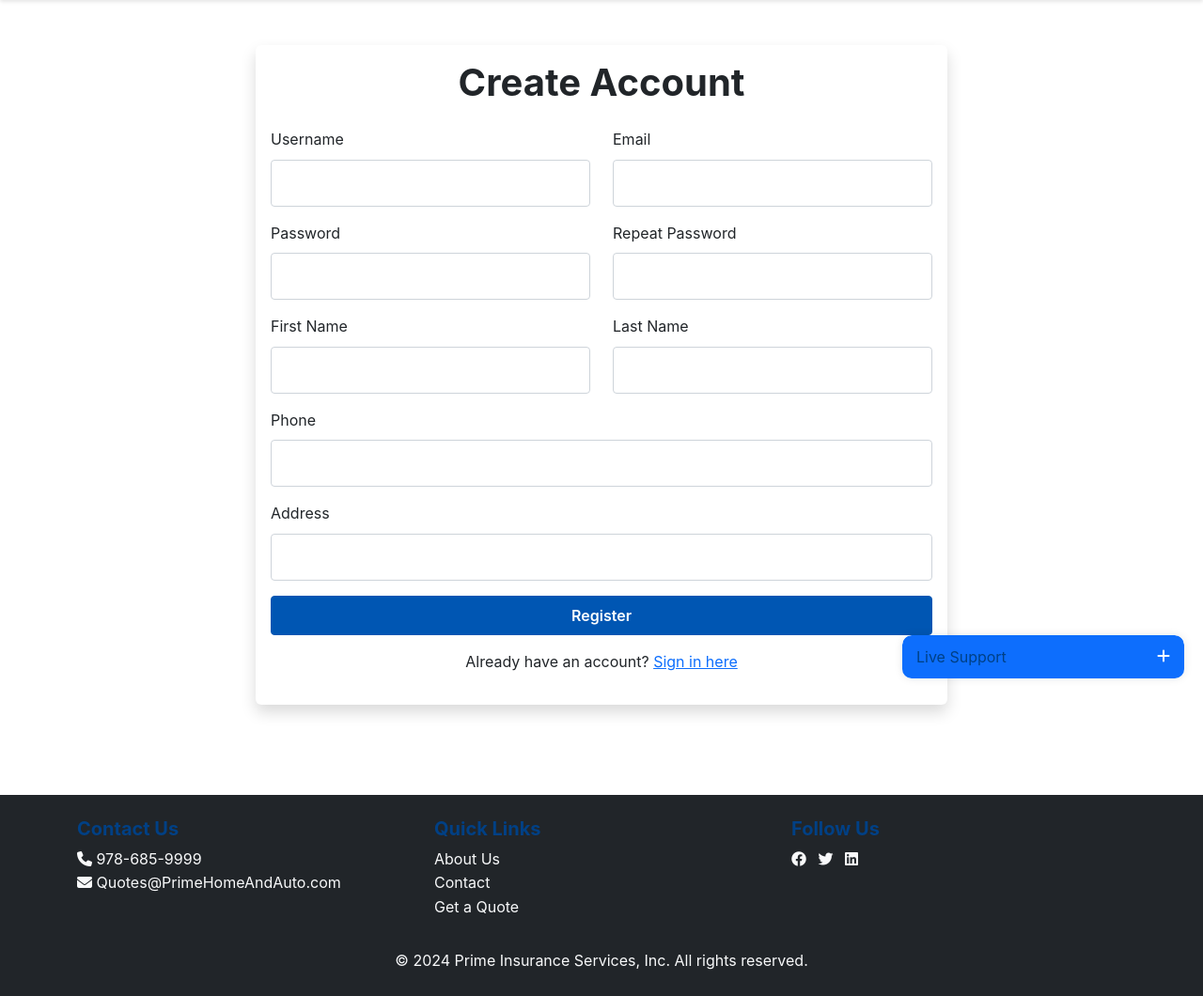
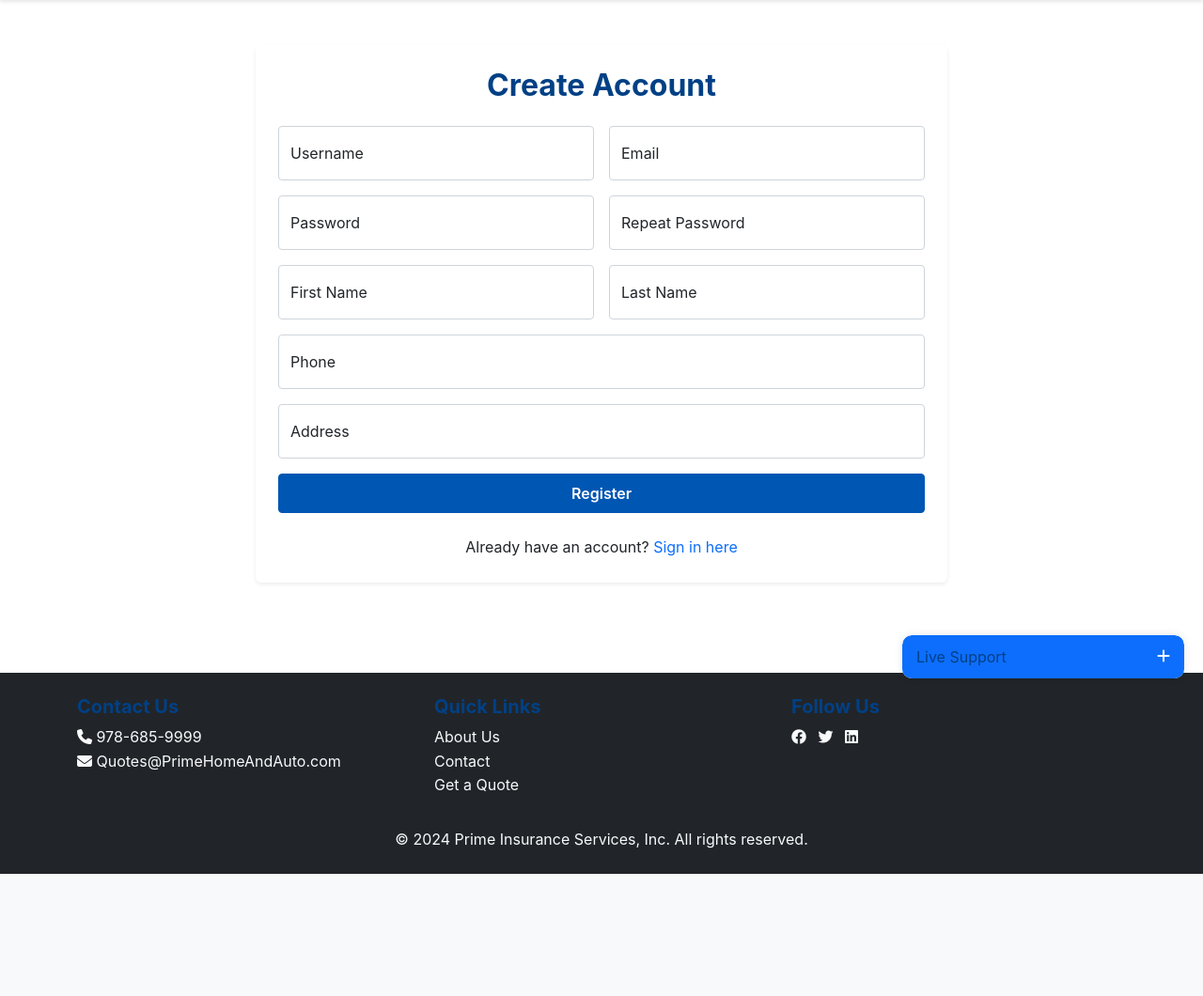
Before and after one commit to ccandelora/SEOPerfection, a Flask app: page /register in a window 1280 px wide. Shown: the part 58-1118 px from the top of the page at 94% size. After the commit the page ends 988 px from the top, so only its background shows below. Run offline with Flask 3, Linux system fonts and the light colour scheme; data that the repository does not hold is empty; some libraries are stand-ins or nearby versions.

Commit message:
Agent query: Can you check if the registration form is now properly styled with floating labels and if submitting the form redirects to the onboarding wizard?
Update registration form styling and layout using Bootstrap's form-floating classes.

Screenshot: https://storage.googleapis.com/screenshot-production-us-central1/8837a8ce-5c91-4b82-a5a9-dc91a1823feb/727f6ab8-dc11-44c8-b3c2-1dac9c9a3fdb.jpg

```diff
--- a/templates/auth/register.html
+++ b/templates/auth/register.html
@@ -6,79 +6,91 @@
 <div class="container py-5">
     <div class="row justify-content-center">
         <div class="col-md-8">
-            <div class="card shadow">
-                <div class="card-body">
-                    <h1 class="card-title text-center mb-4">Create Account</h1>
+            <div class="card shadow-sm">
+                <div class="card-body p-4">
+                    <h2 class="text-center mb-4">Create Account</h2>
                     <form method="POST" action="{{ url_for('register') }}" class="needs-validation" novalidate>
                         {{ form.hidden_tag() }}
-                        <div class="row">
-                            <div class="col-md-6 mb-3">
-                                {{ form.username.label(class="form-label") }}
-                                {{ form.username(class="form-control") }}
+                        <div class="row g-3">
+                            <div class="col-md-6">
+                                <div class="form-floating">
+                                    {{ form.username(class="form-control", placeholder="Username") }}
+                                    {{ form.username.label }}
                                     {% for error in form.username.errors %}
                                         <div class="invalid-feedback d-block">{{ error }}</div>
                                     {% endfor %}
                                 </div>
-                            <div class="col-md-6 mb-3">
-                                {{ form.email.label(class="form-label") }}
-                                {{ form.email(class="form-control") }}
+                            </div>
+                            <div class="col-md-6">
+                                <div class="form-floating">
+                                    {{ form.email(class="form-control", placeholder="Email") }}
+                                    {{ form.email.label }}
                                     {% for error in form.email.errors %}
                                         <div class="invalid-feedback d-block">{{ error }}</div>
                                     {% endfor %}
                                 </div>
                             </div>
-                        <div class="row">
-                            <div class="col-md-6 mb-3">
-                                {{ form.password.label(class="form-label") }}
-                                {{ form.password(class="form-control") }}
+                            <div class="col-md-6">
+                                <div class="form-floating">
+                                    {{ form.password(class="form-control", placeholder="Password") }}
+                                    {{ form.password.label }}
                                     {% for error in form.password.errors %}
                                         <div class="invalid-feedback d-block">{{ error }}</div>
                                     {% endfor %}
                                 </div>
-                            <div class="col-md-6 mb-3">
-                                {{ form.password2.label(class="form-label") }}
-                                {{ form.password2(class="form-control") }}
+                            </div>
+                            <div class="col-md-6">
+                                <div class="form-floating">
+                                    {{ form.password2(class="form-control", placeholder="Repeat Password") }}
+                                    {{ form.password2.label }}
                                     {% for error in form.password2.errors %}
                                         <div class="invalid-feedback d-block">{{ error }}</div>
                                     {% endfor %}
                                 </div>
                             </div>
-                        <div class="row">
-                            <div class="col-md-6 mb-3">
-                                {{ form.first_name.label(class="form-label") }}
-                                {{ form.first_name(class="form-control") }}
+                            <div class="col-md-6">
+                                <div class="form-floating">
+                                    {{ form.first_name(class="form-control", placeholder="First Name") }}
+                                    {{ form.first_name.label }}
                                     {% for error in form.first_name.errors %}
                                         <div class="invalid-feedback d-block">{{ error }}</div>
                                     {% endfor %}
                                 </div>
-                            <div class="col-md-6 mb-3">
-                                {{ form.last_name.label(class="form-label") }}
-                                {{ form.last_name(class="form-control") }}
+                            </div>
+                            <div class="col-md-6">
+                                <div class="form-floating">
+                                    {{ form.last_name(class="form-control", placeholder="Last Name") }}
+                                    {{ form.last_name.label }}
                                     {% for error in form.last_name.errors %}
                                         <div class="invalid-feedback d-block">{{ error }}</div>
                                     {% endfor %}
                                 </div>
                             </div>
-                        <div class="mb-3">
-                            {{ form.phone.label(class="form-label") }}
-                            {{ form.phone(class="form-control") }}
+                            <div class="col-12">
+                                <div class="form-floating">
+                                    {{ form.phone(class="form-control", placeholder="Phone") }}
+                                    {{ form.phone.label }}
                                     {% for error in form.phone.errors %}
                                         <div class="invalid-feedback d-block">{{ error }}</div>
                                     {% endfor %}
                                 </div>
-                        <div class="mb-3">
-                            {{ form.address.label(class="form-label") }}
-                            {{ form.address(class="form-control") }}
+                            </div>
+                            <div class="col-12">
+                                <div class="form-floating">
+                                    {{ form.address(class="form-control", placeholder="Address") }}
+                                    {{ form.address.label }}
                                     {% for error in form.address.errors %}
                                         <div class="invalid-feedback d-block">{{ error }}</div>
                                     {% endfor %}
                                 </div>
-                        <div class="d-grid gap-2">
-                            {{ form.submit(class="btn btn-primary") }}
+                            </div>
+                            <div class="col-12">
+                                {{ form.submit(class="btn btn-primary w-100 py-2") }}
+                            </div>
                         </div>
                     </form>
-                    <div class="text-center mt-3">
-                        <p>Already have an account? <a href="{{ url_for('login') }}">Sign in here</a></p>
+                    <div class="text-center mt-4">
+                        <p class="mb-0">Already have an account? <a href="{{ url_for('login') }}" class="text-decoration-none">Sign in here</a></p>
                     </div>
                 </div>
             </div>
```
Also changed, not shown: Screenshot 2024-12-18 at 5.30.54 PM.png (added). Lines whose indentation alone changed are shown as unchanged.
